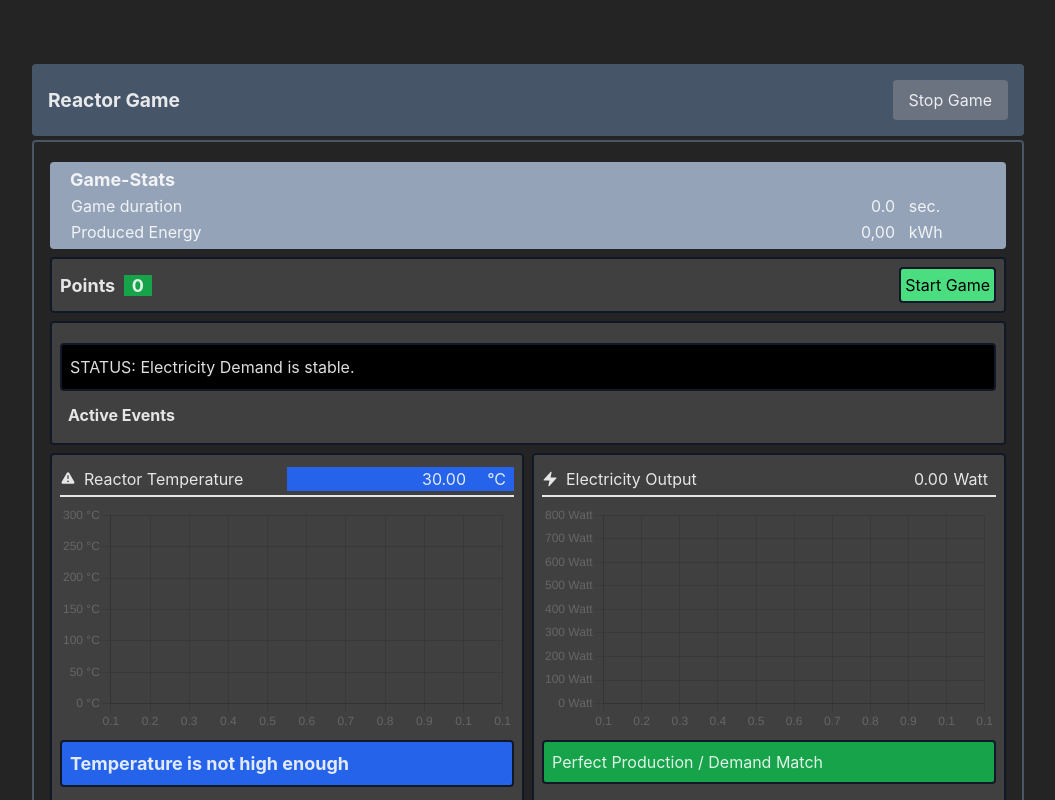
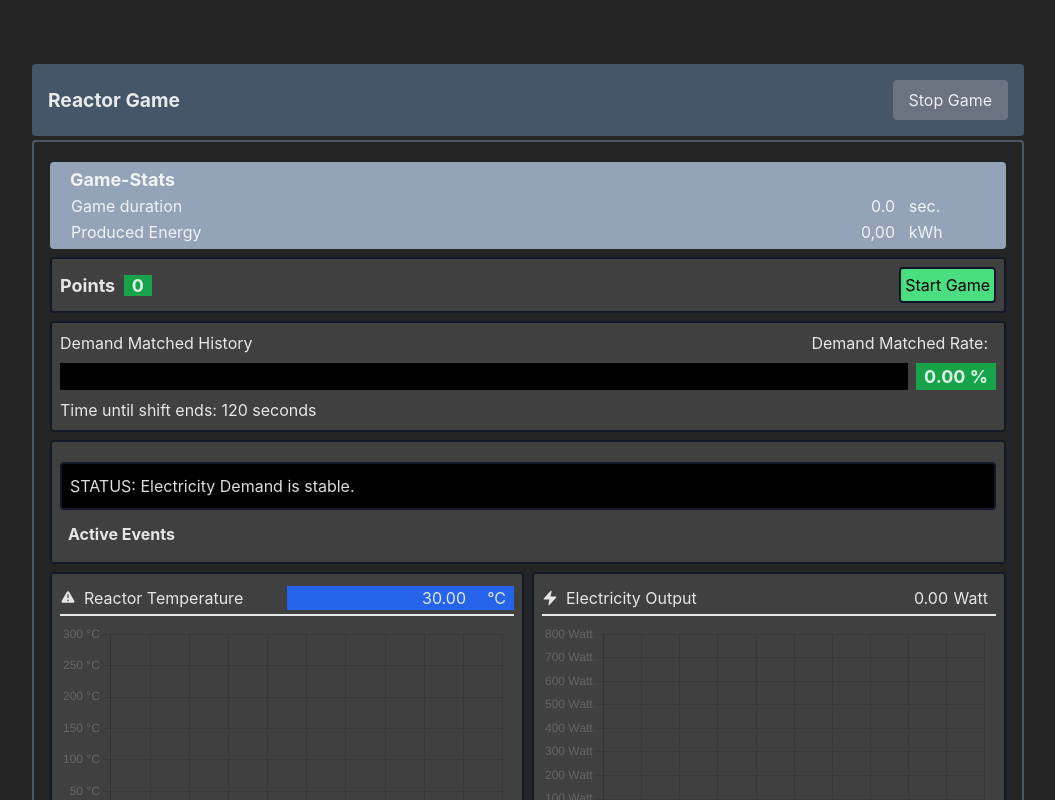
Before and after one commit to kalvinter/react-operator-hub, a React (Vite) app: page / in a window 1280 px wide. Both pictures are taken after a click on the button "Start Game". Shown: the top 800 px of the page, without its empty margins (112-1167 px from the left). Built offline with nearby package versions, Linux system fonts and the light colour scheme.

Commit message:
Worked on new matched rate game mechanic

```diff
--- a/src/components/Game.jsx
+++ b/src/components/Game.jsx
@@ -9,6 +9,7 @@ import {Reactor} from '../game/Reactor.js'
 import {ElectricityGrid} from '../game/ElectricityGrid.js'
 
 import GameStats from './gameui/GameStats.jsx';
+import ShiftProgressBar from './gameui/ShiftProgressBar.jsx';
 import TopBar from './gameui/TopBar.jsx';
 import EventsBar from './gameui/EventsBar.jsx';
 import InputBar from './gameui/InputBar.jsx';
@@ -30,6 +31,8 @@ export default class Game extends React.Component {
 
     this.addGameToGameHistory = props.addGameToGameHistory
 
+    this.shiftDuration = GameConfig.shiftDuration
+
     this.reactor = new Reactor({
       baseTemperature: GameConfig.baseTemperature,
       maximumTemperature: GameConfig.maximumTemperature,
@@ -39,7 +42,9 @@ export default class Game extends React.Component {
 
     this.electricityGrid = new ElectricityGrid({
       initialElectricityDemand: 0,
-      productionDemandDeltaLimit: GameConfig.productionDemandDeltaLimit
+      productionDemandDeltaLimit: GameConfig.productionDemandDeltaLimit,
+      maximumPossibleDemand: GameConfig.maximumPossibleDemand,
+      baseDemandAddition: GameConfig.baseDemandAddition
     })
 
     this.newGameState = {
@@ -48,8 +53,10 @@ export default class Game extends React.Component {
       gameIsLost: false,
 
       currentPoints: 0,
+      achievedMatchedRate: 0,
 
       timeRunning: 0,
+      shiftTimeLeft: this.shiftDuration,
 
       displayedEventText: this.electricityGrid.displayedEventText,
       upcomingEventChange: [],
@@ -65,6 +72,7 @@ export default class Game extends React.Component {
       productionDemandDelta: this.electricityGrid.productionDemandDelta,
       underProduction: false,
       overProduction: false,
+      productionDemandMatch: true,
 
       temperatureHistory: this.reactor.temperatureHistory,
       displayedTemperatureHistory: [],
@@ -74,7 +82,9 @@ export default class Game extends React.Component {
 
       currentElectricityDemand: this.electricityGrid.currentElectricityDemand,
       electricityDemandHistory: this.electricityGrid.electricityDemandHistory,
-      displayedElectricityDemandHistory: []
+      displayedElectricityDemandHistory: [],
+
+      demandMatchedStatusHistory: []
     }
 
     this.state = {
@@ -98,7 +108,7 @@ export default class Game extends React.Component {
 
     const gameHistoryEntry = {
       date: new Date(),
-      timeRunning: this.state.timeRunning,
+      timeRunningInSeconds: this.state.timeRunning,
       currentPoints: this.state.currentPoints,
       producedEnergy: this.state.producedEnergy,
       averageProductionIntensity: this.state.averageProductionIntensity,
@@ -123,6 +133,22 @@ export default class Game extends React.Component {
     return false
   }
 
+  calculateMatchedRate(demandMatchedStatusHistory){
+    if (demandMatchedStatusHistory.length === 0) {
+      return 0
+    }
+
+    let result = demandMatchedStatusHistory.reduce(
+      function (count, currentValue) {
+        count[currentValue] += 1;
+        return count;
+      },
+      { true: 0, false: 0 }
+    );
+
+    return result.true / demandMatchedStatusHistory.length
+  }
+
   tick() {
     // Temperature and Electricity Output
     this.reactor.updateElectricityOutput(this.state.currentFuelInputLevel, this.state.currentCoolingLevel)
@@ -143,9 +169,21 @@ export default class Game extends React.Component {
 
     // Add more points for matching production and a smaller penalty if there is no match
     // Otherwise it is difficult to gain points
-    currentPoints += (this.electricityGrid.productionDemandMatch)? 2 : 1
+    currentPoints += (this.electricityGrid.productionDemandMatch)? 2 : -1
 
     currentPoints = (currentPoints < 0)? 0 : currentPoints
+
+    let demandMatchedStatusHistory = this.state.demandMatchedStatusHistory.slice()
+    demandMatchedStatusHistory.push(this.electricityGrid.productionDemandMatch)
+
+    let achievedMatchedRate = this.calculateMatchedRate(demandMatchedStatusHistory)
+    console.log("achievedMatchedRate, ", achievedMatchedRate)
+
+    let shiftTimeLeft = this.shiftDuration - this.state.timeRunning * 50
+
+    if (shiftTimeLeft <= 0) {
+      this.stopGame()
+    }
 
     // Other metrics
     let gameIsLost = this.gameIsLost()
@@ -153,7 +191,10 @@ export default class Game extends React.Component {
     this.setState({
         gameIsLost: gameIsLost,
 
+        shiftTimeLeft: shiftTimeLeft,
+
         currentPoints: currentPoints,
+        achievedMatchedRate: achievedMatchedRate,
 
         activeIncreaseEvents: this.electricityGrid.activeIncreaseEvents,
         activeDecreaseEvents: this.electricityGrid.activeDecreaseEvents,
@@ -164,6 +205,7 @@ export default class Game extends React.Component {
         productionDemandDelta: this.electricityGrid.productionDemandDelta,
         overProduction: this.electricityGrid.overProduction,
         underProduction: this.electricityGrid.underProduction,
+        productionDemandMatch: this.electricityGrid.productionDemandMatch,
 
         timeRunning: this.state.timeRunning + 1,
         currentElectricityOutput: this.reactor.currentElectricityOutput,
@@ -178,6 +220,8 @@ export default class Game extends React.Component {
 
         electricityDemandHistory: this.electricityGrid.electricityDemandHistory,
         displayedElectricityDemandHistory: displayedElectricityDemandHistory,
+
+        demandMatchedStatusHistory: demandMatchedStatusHistory,
 
     });
 
@@ -238,6 +282,10 @@ export default class Game extends React.Component {
       timeRunning: this.state.timeRunning,
       currentPoints: this.state.currentPoints,
 
+      shiftDuration: this.shiftDuration,
+      shiftTimeLeft: this.state.shiftTimeLeft,
+      achievedMatchedRate: this.state.achievedMatchedRate,
+
       gameIsLost: this.state.gameIsLost,
       gameIsPaused: this.state.gameIsPaused,
       gameIsRunning: this.state.gameIsRunning,
@@ -247,6 +295,9 @@ export default class Game extends React.Component {
       productionDemandDelta: this.state.productionDemandDelta,
       overProduction: this.state.overProduction,
       underProduction: this.state.underProduction,
+      productionDemandMatch: this.state.productionDemandMatch,
+
+      demandMatchedStatusHistory: this.state.demandMatchedStatusHistory
     }
 
     const eventData = {
@@ -268,6 +319,9 @@ export default class Game extends React.Component {
                 <div className="w-full h-full mt-1">
 
                     <TopBar/>
+
+                    <ShiftProgressBar />
+
                     <EventsBar />
 
                     <div id='game--charts-wrapper'>
--- a/src/components/gameui/GameStats.jsx
+++ b/src/components/gameui/GameStats.jsx
@@ -15,7 +15,7 @@ const GameStats = () => {
                 <tbody>
                     <tr>
                         <td>Game duration</td>
-                        <td>{ (gameData.timeRunning / 10).toFixed(1)}</td>
+                        <td>{ (gameData.timeRunning / 20).toFixed(1)}</td>
                         <td> sec.</td>
                     </tr>
                     <tr>
--- a/src/components/gameui/OutputChart.jsx
+++ b/src/components/gameui/OutputChart.jsx
@@ -42,7 +42,7 @@ const outputChartOptions = {
     scales: {
         y: {
             min: 0,
-            suggestedMax: GameConfig.maxPossibleDemand,
+            suggestedMax: GameConfig.maximumPossibleDemand,
             ticks: {
                 callback: function(value, index, ticks) {
                     return value + ' Watt';
--- /dev/null
+++ b/src/components/gameui/ShiftProgressBar.jsx
@@ -0,0 +1,45 @@
+import React, {useContext} from 'react'
+
+import { GameDataContext } from '../Game.jsx';
+
+import { getProductionLabelBg, productionMatchedBg, productionMisMatchBg } from './Utils'
+
+
+function ShiftProgressBar(props) {
+  const gameData = useContext(GameDataContext)
+
+  let delta = getProductionLabelBg({
+    overProduction: gameData.overProduction,
+    underProduction: gameData.underProduction
+  })
+
+  let shiftTimeLeftInSeconds = Math.round(gameData.shiftTimeLeft / 1000)
+
+  let chart;
+
+  for (let item of gameData.demandMatchedStatusHistory){
+    chart += (
+        <div className={`${item ? productionMatchedBg : productionMisMatchBg}`} style="width: 1px"></div>
+    )
+  }
+
+  return (
+    <div className="w-full my-2 border-solid border-2 rounded border-gray-900 p-2 items-center bg-neutral-700">
+        <div className='w-full flex justify-between'>
+            <span>Demand Matched History</span>
+            <span className='pr-2'>Demand Matched Rate: </span>
+        </div>
+        <div className='w-full flex justify-between py-2'>
+            <div className='flex p-1 bg-black whitespace-nowrap w-full mr-2'>
+                {gameData.demandMatchedStatusHistory.map((item, index) => {
+                    return <div key={index} className={`${item ? productionMatchedBg : productionMisMatchBg}`} style={{width: "1px", height: "100%"}}></div>
+                })}
+            </div>
+            <h4 className={`${delta.deltaBg} px-2 whitespace-nowrap`}>{(gameData.achievedMatchedRate * 100).toFixed(2)} %</h4>
+        </div>
+        <div>Time until shift ends: {shiftTimeLeftInSeconds} seconds</div>
+    </div>
+  )
+}
+
+export default ShiftProgressBar
--- a/src/components/gameui/TopBar.jsx
+++ b/src/components/gameui/TopBar.jsx
@@ -4,7 +4,7 @@ import { getProductionLabelBg } from './Utils'
 
 import { GameDataContext } from '../Game.jsx';
 
-export default function TopBar(props) {
+export default function TopBar() {
     const gameData = useContext(GameDataContext)
 
     let delta = getProductionLabelBg({
--- a/src/components/gameui/Utils.js
+++ b/src/components/gameui/Utils.js
@@ -1,17 +1,20 @@
+
+export const productionMatchedBg = "bg-green-600"
+export const productionMisMatchBg = "bg-yellow-600"
 
 export function getProductionLabelBg(props){
     let deltaLabel = "";
-    let deltaBg = "bg-green-600"
+    let deltaBg = productionMatchedBg
 
     if (props.overProduction){
         deltaLabel = "Overproduction"
-        deltaBg = "bg-yellow-600"
+        deltaBg = productionMisMatchBg
 
     } else if (props.underProduction) {
         deltaLabel = "Underproduction"
-        deltaBg = "bg-yellow-600"
+        deltaBg = productionMisMatchBg
     } else {
-        deltaBg = "bg-green-600"
+        deltaBg = productionMatchedBg
     }
     return {
         deltaBg: deltaBg,
--- a/src/game/Config.js
+++ b/src/game/Config.js
@@ -6,5 +6,9 @@ export const GameConfig = {
     baseTemperature: 30,
     maximumTemperature: 300,
 
-    maxPossibleDemand: 800
+    maximumPossibleDemand: 800,
+    baseDemandAddition: 200,
+
+    // 50 * 20 = 1 second * 60 * X = X Minutes
+    shiftDuration: 50 * 20 * 60 * 2,
 }
--- a/src/game/Events.js
+++ b/src/game/Events.js
@@ -1,7 +1,7 @@
 export const effectLevels = {
-    large: 1.75,
-    medium: 1.5,
-    low: 1.25
+    large: 1,
+    medium: 0.75,
+    low: 0.5
 }
 
 export const effectDirection = {
--- a/src/game/Reactor.js
+++ b/src/game/Reactor.js
@@ -29,6 +29,11 @@ export class Reactor {
         if (currentTemperature - this.naturalCoolingFactor > this.baseTemperature) {
             currentTemperature -= this.naturalCoolingFactor
         }
+
+        /* Add randomness to temperature to avoid that the user hits a perfect spot
+        * where the temperature and output stay exactly constant
+        */
+        currentTemperature += 0.5 - Math.random()
 
         return currentTemperature >= 0 ? currentTemperature : 0
     }
```
Also changed, not shown: src/game/ElectricityGrid.js (+70 -44 lines).
